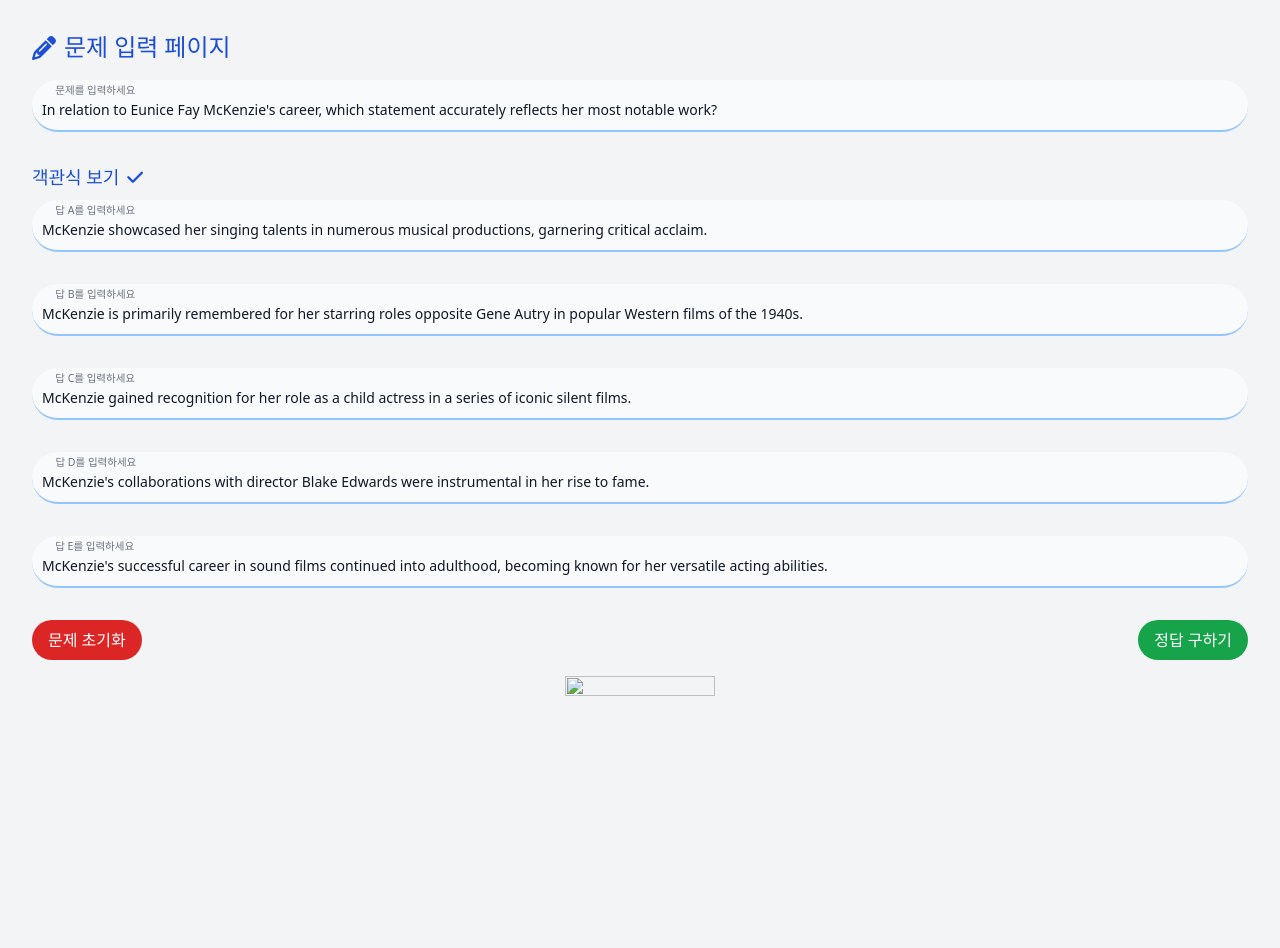
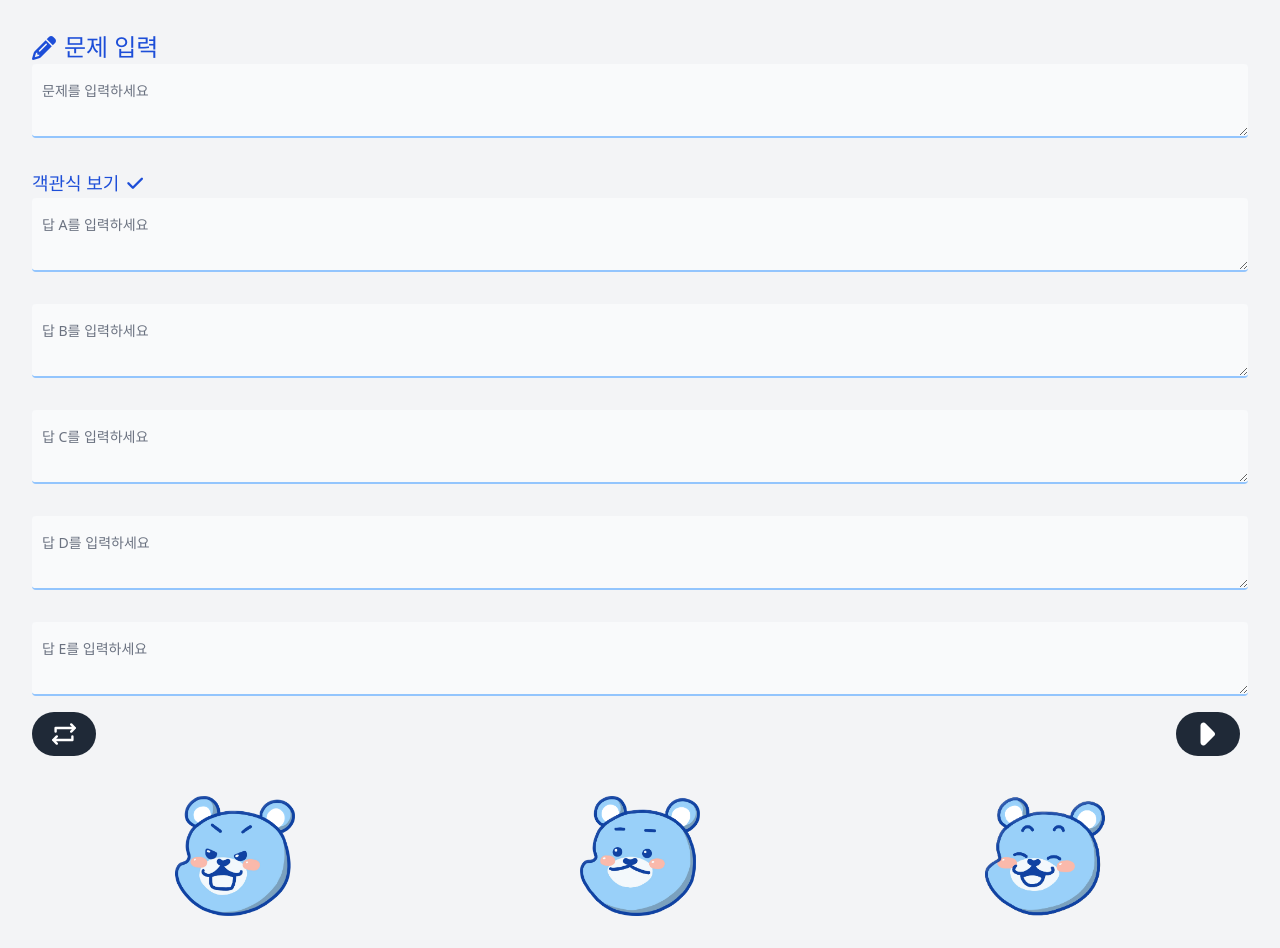
Before and after one commit to mrseongminkim/capstone-project, a Flask app: page / in a window 1280 px wide. Before the commit the page ends 696 px from the top, so only its background shows below. Run offline with Flask 3, Linux system fonts and the light colour scheme; parts of the project's set-up code (start-up, migrations or seed data) failed here and were passed over; some libraries are stand-ins or nearby versions; some web fonts are replaced.

Commit message:
Update index.html

```diff
--- a/templates/index.html
+++ b/templates/index.html
@@ -23,11 +23,8 @@
       sizes="96x96"
     />
     <script src="https://cdn.tailwindcss.com"></script>
-    <link
-      rel="stylesheet"
-      href="{{url_for('static', filename='css/style.css')}}"
-    />
-    <script src="{{ url_for('static', filename='js/main.js') }}" defer></script>
+    <link rel="stylesheet" href="/static/css/style.css" />
+    <script src="/static/js/main.js"></script>
     <script
       src="https://kit.fontawesome.com/8c10ec3b61.js"
       crossorigin="anonymous"
@@ -37,102 +34,90 @@
   <body class="bg-gray-100 font-sans Giants-Bold">
     <div class="container mx-auto p-8">
       <div class="mb-4">
-        <h1 class="mb-4 text-2xl text-blue-700 flex items-center">
-          <i class="fas fa-pencil mr-2"></i>문제 입력 페이지
+        <h1 class="text-2xl text-blue-700 flex items-center">
+          <i class="fas fa-pencil mr-2"></i>문제 입력
         </h1>
         <div class="relative mb-8">
-          <input
-            type="text"
+          <textarea
             id="question"
-            aria-describedby="question_help"
-            class="block rounded-full px-2.5 pb-2.5 pt-5 w-full text-sm text-gray-900 bg-gray-50 appearance-none border-0 border-b-2 border-blue-300 focus:outline-none focus:ring-0 focus:border-blue-600 peer"
-            placeholder=" "
-            value="In relation to Eunice Fay McKenzie's career, which statement accurately reflects her most notable work?"
-          />
+            class="label-floating initial-height leading-normal block rounded px-2.5 pb-2.5 pt-5 w-full text-sm text-gray-900 bg-gray-50 appearance-none border-0 border-b-2 border-blue-300 focus:outline-none focus:ring-0 focus:border-blue-600 peer"
+            placeholder=""
+          ></textarea>
           <label
             for="question"
-            class="absolute text-sm text-gray-500 duration-300 transform -translate-y-4 scale-75 top-4 left-2.5 peer-placeholder-shown:scale-100 peer-placeholder-shown:translate-y-0 peer-focus:scale-75 peer-focus:-translate-y-4"
+            class="leading-normal absolute text-sm text-gray-500 duration-300 transform -translate-y-4 scale-75 top-4 left-2.5 peer-placeholder-shown:scale-100 peer-placeholder-shown:translate-y-0 peer-focus:scale-75 peer-focus:-translate-y-4"
             >문제를 입력하세요</label
           >
         </div>
       </div>
 
       <div class="mb-4">
-        <h2 class="mb-2 text-lg text-blue-700 flex items-center">
+        <h2 class="text-lg text-blue-700 flex items-center">
           객관식 보기<i class="fas fa-check ml-2"></i>
         </h2>
 
         <div class="relative mb-8">
-          <input
-            type="text"
+          <textarea
             id="A"
-            class="block rounded-full px-2.5 pb-2.5 pt-5 w-full text-sm text-gray-900 bg-gray-50 appearance-none border-0 border-b-2 border-blue-300 focus:outline-none focus:ring-0 focus:border-blue-600 peer"
+            class="label-floating initial-height leading-normal block rounded px-2.5 pb-2.5 pt-5 w-full text-sm text-gray-900 bg-gray-50 appearance-none border-0 border-b-2 border-blue-300 focus:outline-none focus:ring-0 focus:border-blue-600 peer"
             placeholder=" "
-            value="McKenzie showcased her singing talents in numerous musical productions, garnering critical acclaim."
-          />
+          ></textarea>
           <label
             for="A"
-            class="absolute text-sm text-gray-500 duration-300 transform -translate-y-4 scale-75 top-4 left-2.5 peer-placeholder-shown:scale-100 peer-placeholder-shown:translate-y-0 peer-focus:scale-75 peer-focus:-translate-y-4"
+            class="leading-normal absolute text-sm text-gray-500 duration-300 transform -translate-y-4 scale-75 top-4 left-2.5 peer-placeholder-shown:scale-100 peer-placeholder-shown:translate-y-0 peer-focus:scale-75 peer-focus:-translate-y-4"
             >답 A를 입력하세요</label
           >
         </div>
 
         <div class="relative mb-8">
-          <input
-            type="text"
+          <textarea
             id="B"
-            class="block rounded-full px-2.5 pb-2.5 pt-5 w-full text-sm text-gray-900 bg-gray-50 appearance-none border-0 border-b-2 border-blue-300 focus:outline-none focus:ring-0 focus:border-blue-600 peer"
+            class="label-floating initial-height leading-normal block rounded px-2.5 pb-2.5 pt-5 w-full text-sm text-gray-900 bg-gray-50 appearance-none border-0 border-b-2 border-blue-300 focus:outline-none focus:ring-0 focus:border-blue-600 peer"
             placeholder=" "
-            value="McKenzie is primarily remembered for her starring roles opposite Gene Autry in popular Western films of the 1940s."
-          />
+          ></textarea>
           <label
             for="B"
-            class="absolute text-sm text-gray-500 duration-300 transform -translate-y-4 scale-75 top-4 left-2.5 peer-placeholder-shown:scale-100 peer-placeholder-shown:translate-y-0 peer-focus:scale-75 peer-focus:-translate-y-4"
+            class="leading-normal absolute text-sm text-gray-500 duration-300 transform -translate-y-4 scale-75 top-4 left-2.5 peer-placeholder-shown:scale-100 peer-placeholder-shown:translate-y-0 peer-focus:scale-75 peer-focus:-translate-y-4"
             >답 B를 입력하세요</label
           >
         </div>
 
         <div class="relative mb-8">
-          <input
-            type="text"
+          <textarea
             id="C"
-            class="block rounded-full px-2.5 pb-2.5 pt-5 w-full text-sm text-gray-900 bg-gray-50 appearance-none border-0 border-b-2 border-blue-300 focus:outline-none focus:ring-0 focus:border-blue-600 peer"
+            class="label-floating initial-height leading-normal block rounded px-2.5 pb-2.5 pt-5 w-full text-sm text-gray-900 bg-gray-50 appearance-none border-0 border-b-2 border-blue-300 focus:outline-none focus:ring-0 focus:border-blue-600 peer"
             placeholder=" "
             value="McKenzie gained recognition for her role as a child actress in a series of iconic silent films."
-          />
+          ></textarea>
           <label
             for="C"
-            class="absolute text-sm text-gray-500 duration-300 transform -translate-y-4 scale-75 top-4 left-2.5 peer-placeholder-shown:scale-100 peer-placeholder-shown:translate-y-0 peer-focus:scale-75 peer-focus:-translate-y-4"
+            class="leading-normal absolute text-sm text-gray-500 duration-300 transform -translate-y-4 scale-75 top-4 left-2.5 peer-placeholder-shown:scale-100 peer-placeholder-shown:translate-y-0 peer-focus:scale-75 peer-focus:-translate-y-4"
             >답 C를 입력하세요</label
           >
         </div>
 
         <div class="relative mb-8">
-          <input
-            type="text"
+          <textarea
             id="D"
-            class="block rounded-full px-2.5 pb-2.5 pt-5 w-full text-sm text-gray-900 bg-gray-50 appearance-none border-0 border-b-2 border-blue-300 focus:outline-none focus:ring-0 focus:border-blue-600 peer"
+            class="label-floating initial-height leading-normal block rounded px-2.5 pb-2.5 pt-5 w-full text-sm text-gray-900 bg-gray-50 appearance-none border-0 border-b-2 border-blue-300 focus:outline-none focus:ring-0 focus:border-blue-600 peer"
             placeholder=" "
-            value="McKenzie's collaborations with director Blake Edwards were instrumental in her rise to fame."
-          />
+          ></textarea>
           <label
             for="D"
-            class="absolute text-sm text-gray-500 duration-300 transform -translate-y-4 scale-75 top-4 left-2.5 peer-placeholder-shown:scale-100 peer-placeholder-shown:translate-y-0 peer-focus:scale-75 peer-focus:-translate-y-4"
+            class="leading-normal absolute text-sm text-gray-500 duration-300 transform -translate-y-4 scale-75 top-4 left-2.5 peer-placeholder-shown:scale-100 peer-placeholder-shown:translate-y-0 peer-focus:scale-75 peer-focus:-translate-y-4"
             >답 D를 입력하세요</label
           >
         </div>
 
-        <div class="relative mb-8">
-          <input
-            type="text"
+        <div class="relative mb-4">
+          <textarea
             id="E"
-            class="block rounded-full px-2.5 pb-2.5 pt-5 w-full text-sm text-gray-900 bg-gray-50 appearance-none border-0 border-b-2 border-blue-300 focus:outline-none focus:ring-0 focus:border-blue-600 peer"
+            class="label-floating initial-height leading-normal block rounded px-2.5 pb-2.5 pt-5 w-full text-sm text-gray-900 bg-gray-50 appearance-none border-0 border-b-2 border-blue-300 focus:outline-none focus:ring-0 focus:border-blue-600 peer"
             placeholder=" "
-            value="McKenzie's successful career in sound films continued into adulthood, becoming known for her versatile acting abilities."
-          />
+          ></textarea>
           <label
             for="E"
-            class="absolute text-sm text-gray-500 duration-300 transform -translate-y-4 scale-75 top-4 left-2.5 peer-placeholder-shown:scale-100 peer-placeholder-shown:translate-y-0 peer-focus:scale-75 peer-focus:-translate-y-4"
+            class="leading-normal absolute text-sm text-gray-500 duration-300 transform -translate-y-4 scale-75 top-4 left-2.5 peer-placeholder-shown:scale-100 peer-placeholder-shown:translate-y-0 peer-focus:scale-75 peer-focus:-translate-y-4"
             >답 E를 입력하세요</label
           >
         </div>
@@ -140,34 +125,82 @@
       <div class="flex justify-between">
         <button
           id="reset_button"
-          class="bg-red-600 text-white px-4 py-2 rounded-full hover:bg-red-700"
+          class="text-white bg-gray-800 hover:bg-gray-900 focus:outline-none focus:ring-4 focus:ring-gray-300 font-medium rounded-full text-sm px-5 py-2.5 mr-2 mb-2 dark:bg-gray-800 dark:hover:bg-gray-700 dark:focus:ring-gray-700 dark:border-gray-700"
         >
-          문제 초기화
+          <svg
+            class="w-6 h-6 text-white-800 dark:text-white"
+            aria-hidden="true"
+            xmlns="http://www.w3.org/2000/svg"
+            fill="none"
+            viewBox="0 0 20 18"
+          >
+            <path
+              stroke="currentColor"
+              stroke-linecap="round"
+              stroke-linejoin="round"
+              stroke-width="2"
+              d="m1 14 3-3m-3 3 3 3m-3-3h16v-3m2-7-3 3m3-3-3-3m3 3H3v3"
+            />
+          </svg>
         </button>
         <button
           id="submit_button"
-          class="bg-green-600 text-white px-4 py-2 rounded-full hover:bg-green-700"
+          class="text-white bg-gray-800 hover:bg-gray-900 focus:outline-none focus:ring-4 focus:ring-gray-300 font-medium rounded-full text-sm px-5 py-2.5 mr-2 mb-2 dark:bg-gray-800 dark:hover:bg-gray-700 dark:focus:ring-gray-700 dark:border-gray-700"
         >
-          정답 구하기
+          <svg
+            class="w-6 h-6 text-white-800 dark:text-white"
+            aria-hidden="true"
+            xmlns="http://www.w3.org/2000/svg"
+            fill="currentColor"
+            viewBox="0 0 10 16"
+          >
+            <path
+              d="M3.414 1A2 2 0 0 0 0 2.414v11.172A2 2 0 0 0 3.414 15L9 9.414a2 2 0 0 0 0-2.828L3.414 1Z"
+            />
+          </svg>
         </button>
       </div>
-      <div id="answer" class="text-blue-500 text-lg text-center"></div>
+      <div id="answer" class="text-black-500 text-lg text-center"></div>
 
       <div id="loading" class="hidden text-blue-500 text-lg text-center mb-4">
-        로딩 중...
-        <div class="mt-4 w-1/5 mx-auto relative">
-          <div class="h-2 bg-gray-200"></div>
-          <div
-            class="h-2 bg-green-500 w-0 transition-all duration-5000 absolute top-0 left-0"
-            id="loadingBar"
-          ></div>
-          <p id="loadingPercentage" class="text-sm mt-1">0%</p>
+        <div class="spinner-container">
+          <svg
+            aria-hidden="true"
+            class="w-8 h-8 mr-2 text-gray-200 animate-spin dark:text-gray-600 fill-blue-600"
+            viewBox="0 0 100 101"
+            fill="none"
+            xmlns="http://www.w3.org/2000/svg"
+          >
+            <path
+              d="M100 50.5908C100 78.2051 77.6142 100.591 50 100.591C22.3858 100.591 0 78.2051 0 50.5908C0 22.9766 22.3858 0.59082 50 0.59082C77.6142 0.59082 100 22.9766 100 50.5908ZM9.08144 50.5908C9.08144 73.1895 27.4013 91.5094 50 91.5094C72.5987 91.5094 90.9186 73.1895 90.9186 50.5908C90.9186 27.9921 72.5987 9.67226 50 9.67226C27.4013 9.67226 9.08144 27.9921 9.08144 50.5908Z"
+              fill="currentColor"
+            />
+            <path
+              d="M93.9676 39.0409C96.393 38.4038 97.8624 35.9116 97.0079 33.5539C95.2932 28.8227 92.871 24.3692 89.8167 20.348C85.8452 15.1192 80.8826 10.7238 75.2124 7.41289C69.5422 4.10194 63.2754 1.94025 56.7698 1.05124C51.7666 0.367541 46.6976 0.446843 41.7345 1.27873C39.2613 1.69328 37.813 4.19778 38.4501 6.62326C39.0873 9.04874 41.5694 10.4717 44.0505 10.1071C47.8511 9.54855 51.7191 9.52689 55.5402 10.0491C60.8642 10.7766 65.9928 12.5457 70.6331 15.2552C75.2735 17.9648 79.3347 21.5619 82.5849 25.841C84.9175 28.9121 86.7997 32.2913 88.1811 35.8758C89.083 38.2158 91.5421 39.6781 93.9676 39.0409Z"
+              fill="currentFill"
+            />
+          </svg>
         </div>
+        <span class="sr-only">Loading...</span>
       </div>
 
       <div id="prob" class="text-blue-500 text-lg text-center mt-4"></div>
-      <div>
-        <img id="image" src="" class="mx-auto mt-4" width="150" height="150" />
+      <div class="flex">
+        <img
+          id="angry_image"
+          src="/static/images/angry.png"
+          class="mx-auto mt-4"
+        />
+        <img
+          id="expressionless_image"
+          src="/static/images/expressionless.png"
+          class="mx-auto mt-4"
+        />
+        <img
+          id="smile_image"
+          src="/static/images/smile.png"
+          class="mx-auto mt-4"
+        />
       </div>
     </div>
   </body>
```
